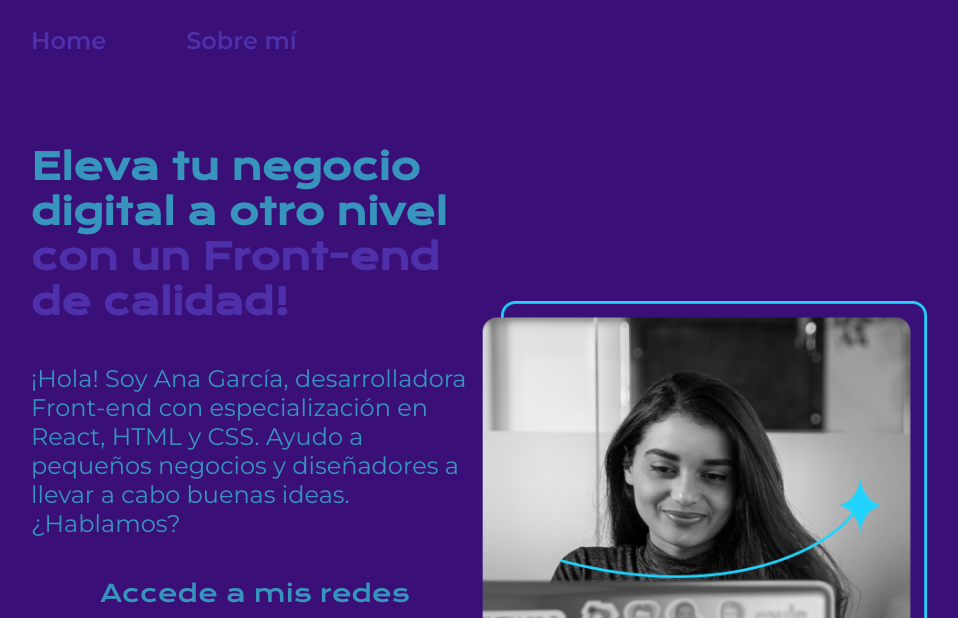
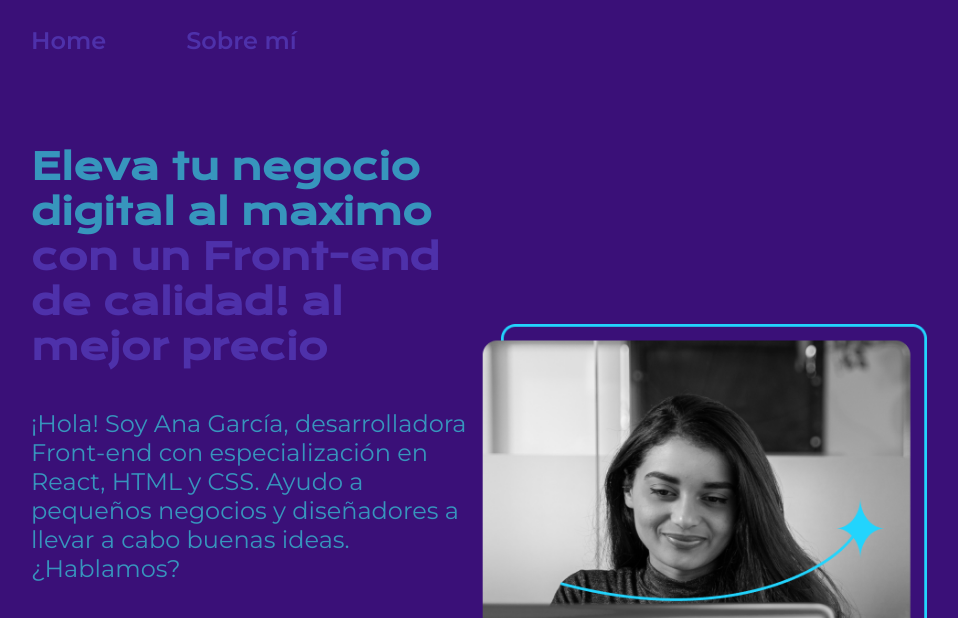
Before and after one commit to eduar27-ad/ALURApagina, a plain HTML site: page index.html in a window 1280 px wide. Shown: the top 618 px of the page, without its empty margins (161-1119 px from the left). Drawn offline with nearby package versions, Linux system fonts and the light colour scheme.

Commit message:
agrego texto

```diff
--- a/index.html
+++ b/index.html
@@ -17,8 +17,8 @@
     <main class="presentacion">
         <section class="presentacion__contenido">
             <h1 class="presentacion__contenido__titulo">
-                Eleva tu negocio digital a otro nivel
-                <strong class="titulo-destaque">con un Front-end de calidad!
+                Eleva tu negocio digital al maximo
+                <strong class="titulo-destaque">con un Front-end de calidad! al mejor precio
                 </strong>
             </h1>
             <p class="presentacion__contenido__texto">¡Hola! Soy Ana García, desarrolladora Front-end con
```
